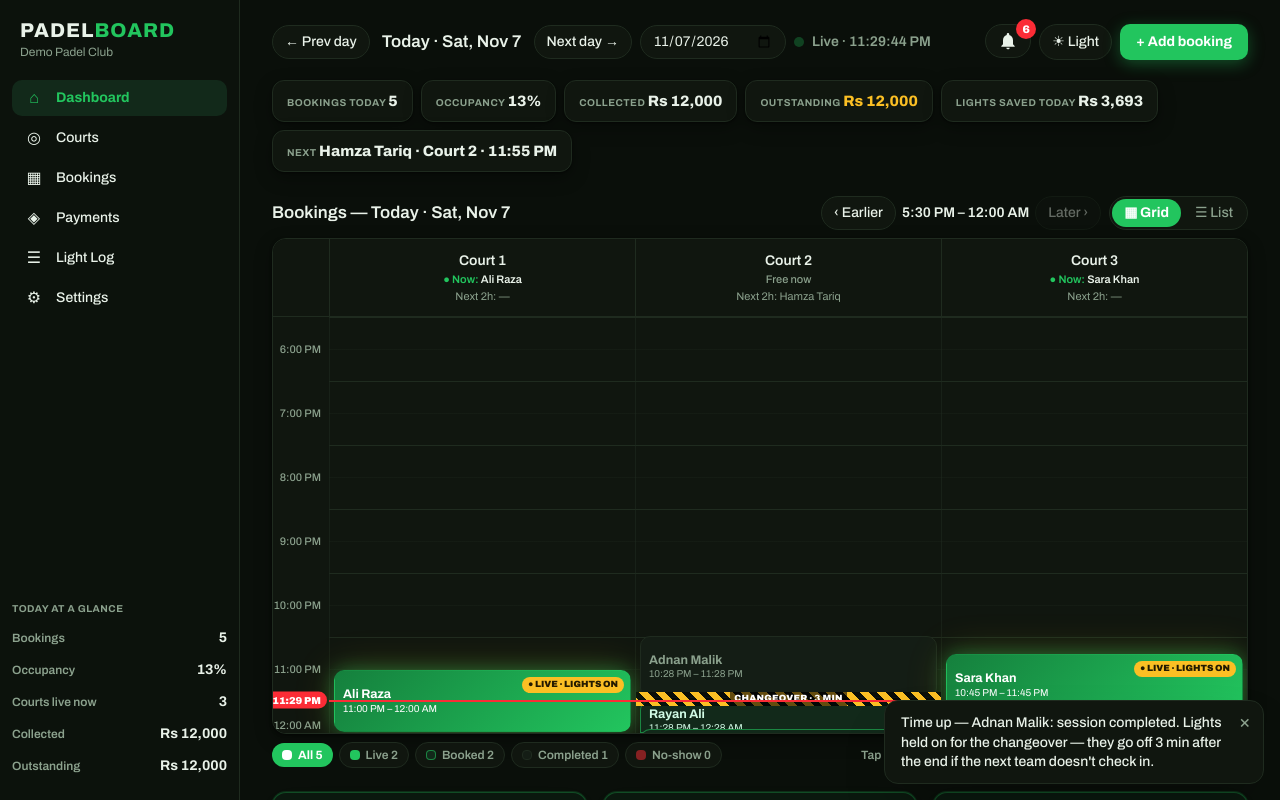
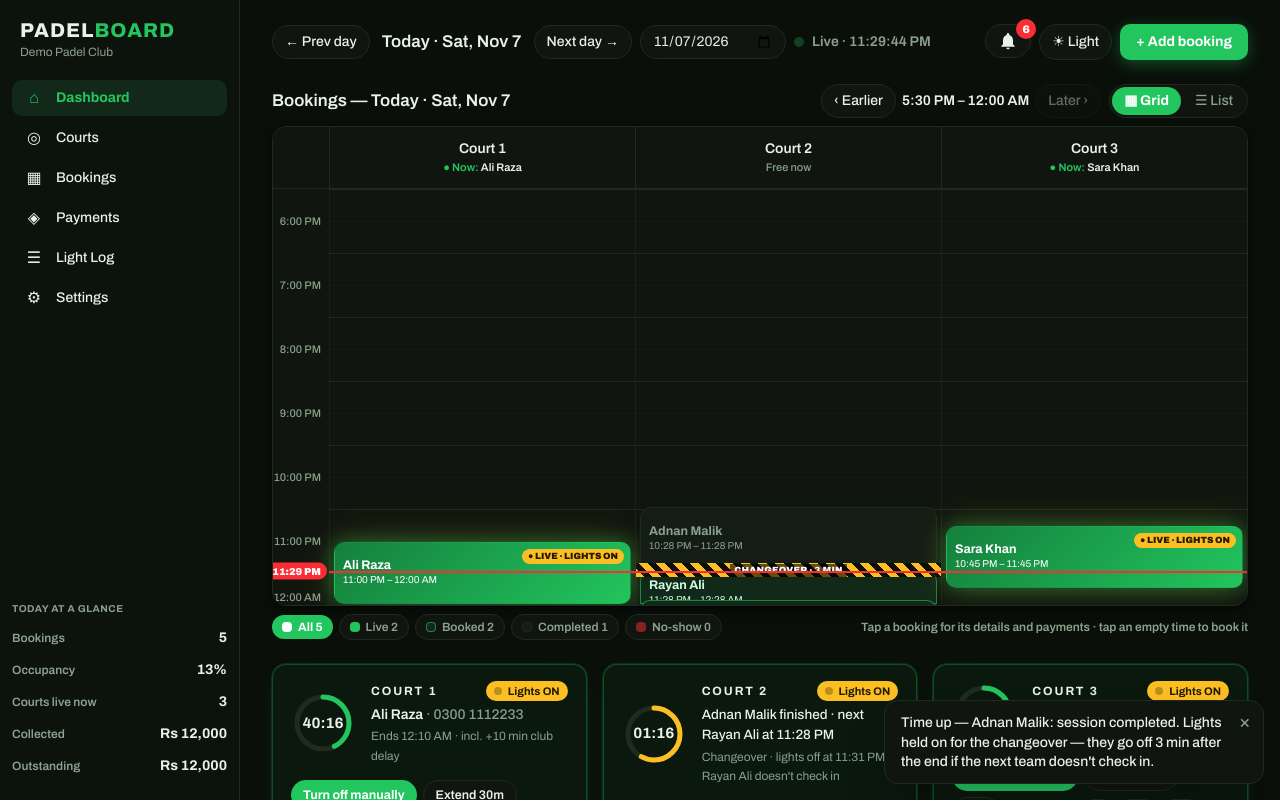
Before and after one commit to muneeb-m12/PadelBoard, a Next.js app: page / in a window 1280 px wide. Shown: the top 800 px of the page. Built offline with nearby package versions, Linux system fonts and the light colour scheme.

Commit message:
Remove stat chips row and Next 2h header line — page goes from header straight to Bookings; court headers keep Now/Free only

```diff
--- a/src/components/Dashboard.tsx
+++ b/src/components/Dashboard.tsx
@@ -592,24 +592,8 @@ export default function Dashboard() {
     setNotice("Demo data reset.");
   }
 
-  // ---- Day numbers (Doc §6): real light-hours from the day's log pairs ----
+  // ---- Day numbers ----
   const openMinutes = (settings.closingHour - settings.openingHour) * 60;
-  let lightMinutes = 0;
-  {
-    const sorted = [...log].sort((a, b) => a.at.getTime() - b.at.getTime());
-    const onSince = new Map<string, number>();
-    for (const e of sorted) {
-      if (e.action === "on") { if (!onSince.has(e.courtName)) onSince.set(e.courtName, e.at.getTime()); }
-      // "arrived" rows are not switch events (early check-in, lights still
-      // off) — only a real "off" closes an open interval.
-      else if (e.action === "off") { const s = onSince.get(e.courtName); if (s !== undefined) { lightMinutes += (e.at.getTime() - s) / 60_000; onSince.delete(e.courtName); } }
-    }
-    if (isToday) for (const s of onSince.values()) lightMinutes += (now.getTime() - s) / 60_000;
-  }
-  const lightHours = lightMinutes / 60;
-  const actualCost = lightHours * settings.lightingPowerKw * settings.electricityPricePerUnit;
-  const baselineCost = courts.length * (openMinutes / 60) * settings.lightingPowerKw * settings.electricityPricePerUnit;
-  const saved = Math.max(0, baselineCost - actualCost);
   const bookedMinutes = bookings.filter((b) => b.status === "booked" || b.status === "checked_in" || b.status === "completed")
     .reduce((sum, b) => sum + b.durationMinutes, 0);
   const utilization = courts.length && openMinutes ? Math.round((bookedMinutes / (courts.length * openMinutes)) * 100) : 0;
@@ -622,13 +606,10 @@ export default function Dashboard() {
   const collectedToday = moneyBookings.reduce((s, b) => s + paymentSummary(b).collected, 0);
   const outstandingToday = moneyBookings.reduce((s, b) => s + paymentSummary(b).outstanding, 0);
 
-  // ---- KICKS-style layout data (sidebar stats, stat chips, trend panel) ----
+  // ---- KICKS-style layout data (sidebar stats, trend panel) ----
   const scrollToId = (id: string) => document.getElementById(id)?.scrollIntoView({ behavior: "smooth", block: "start" });
   const liveNowCount = isToday ? bookings.filter((b) => b.status === "checked_in" && b.lightsOffAt !== null && b.lightsOffAt > now && bookingStart(b) <= now).length : 0;
   const courtsLive = isToday ? courts.filter((c) => lightsOnFor(c, now)).length : 0;
-  const nextBooking = [...bookings]
-    .filter((b) => b.status === "booked" && (!isToday || bookingStart(b) > now))
-    .sort((a, b) => a.startMinutes - b.startMinutes)[0];
   const trendCountFor = (iso: string) => (days[iso]?.bookings ?? []).filter((b) => b.status !== "cancelled").length;
   const trendDays = Array.from({ length: 7 }, (_, i) => {
     const iso = isoAddDays(selectedISO, i - 6);
@@ -683,28 +664,20 @@ export default function Dashboard() {
   // Grid court-header summaries (replacing the old "LED · kW" subline),
   // derived from the same gridBookings + gridBlockState the blocks use:
   // today — who is on the court now (live block, or the checked-in pending
-  // one) and which bookings start within the next 2 hours; other days —
-  // the day's booking count and its first booking. Cancelled bookings are
-  // already excluded via gridBookings; no-shows never count as playing or
-  // upcoming.
+  // one); other days — the day's booking count and its first booking.
+  // Cancelled bookings are already excluded via gridBookings.
   const courtHeaderSummary = (courtId: string) => {
     const courtBookings = gridBookings.filter((b) => b.courtId === courtId);
     let nowName: string | null = null;
-    let nowId: string | null = null;
     if (isToday) {
       for (const b of courtBookings) {
         const st = gridBlockState(b);
-        if (st.live || st.pending) { nowName = b.customerName; nowId = b.id; break; }
+        if (st.live || st.pending) { nowName = b.customerName; break; }
       }
     }
-    const upcoming = courtBookings
-      .filter((b) => b.id !== nowId && b.status !== "no_show" && b.startMinutes >= nowMinToday && b.startMinutes <= nowMinToday + 120)
-      .sort((a, b) => a.startMinutes - b.startMinutes);
     const first = [...courtBookings].sort((a, b) => a.startMinutes - b.startMinutes)[0] ?? null;
     return {
       nowName,
-      nextNames: upcoming.slice(0, 3).map((b) => b.customerName),
-      nextMore: Math.max(0, upcoming.length - 3),
       dayCount: courtBookings.length,
       first,
     };
@@ -890,27 +863,6 @@ export default function Dashboard() {
         </div>
       </header>
 
-      {/* Stat chips — the day's headline numbers; the last chip carries
-          the next booking that used to live on the hero card */}
-      <section className="mt-5 flex flex-wrap gap-2" aria-label="Day at a glance">
-        {[
-          { label: isToday ? "Bookings today" : "Bookings", value: String(counts.total), amber: false },
-          { label: "Occupancy", value: `${utilization}%`, amber: false },
-          { label: "Collected", value: fmtRs(collectedToday), amber: false },
-          { label: "Outstanding", value: fmtRs(outstandingToday), amber: true },
-          { label: isToday ? "Lights saved today" : "Lights saved", value: `Rs ${Math.round(saved).toLocaleString()}`, amber: false },
-        ].map((chip) => (
-          <div key={chip.label} className="panel-shadow rounded-xl border border-pb-border bg-pb-surface px-3.5 py-2">
-            <span className="text-[10px] font-bold uppercase tracking-wider text-pb-dim">{chip.label} </span>
-            <span className={`text-[15px] font-extrabold tabular-nums ${chip.amber ? "text-pb-amber" : ""}`}>{chip.value}</span>
-          </div>
-        ))}
-        <div className="panel-shadow rounded-xl border border-pb-border bg-pb-surface px-3.5 py-2">
-          <span className="text-[10px] font-bold uppercase tracking-wider text-pb-dim">Next </span>
-          <span className="text-[15px] font-extrabold">{nextBooking ? <>{nextBooking.customerName} · {courts.find((c) => c.id === nextBooking.courtId)?.name} · {formatMinutesOfDay(nextBooking.startMinutes)}</> : "No upcoming bookings"}</span>
-        </div>
-      </section>
-
       {/* Bookings — Doc §4: court × time schedule grid by default, list one tap away */}
       <section id="bookings" className="mt-6 scroll-mt-4">
         <div className="mb-2 flex flex-wrap items-center gap-2">
@@ -943,14 +895,9 @@ export default function Dashboard() {
                       <div key={c.id} className="flex-1 border-l border-pb-border px-2 py-3 text-center">
                         <p className="text-sm font-semibold">{c.name}</p>
                         {isToday ? (
-                          <>
-                            <p className="truncate text-[11px] font-medium text-pb-dim">
-                              {sum.nowName ? <><span className="font-semibold text-pb-accent">● Now: </span><span className="font-semibold text-pb-text">{sum.nowName}</span></> : "Free now"}
-                            </p>
-                            <p className="truncate text-[11px] text-pb-dim">
-                              {sum.nextNames.length > 0 ? `Next 2h: ${sum.nextNames.join(" · ")}${sum.nextMore > 0 ? ` +${sum.nextMore} more` : ""}` : "Next 2h: —"}
-                            </p>
-                          </>
+                          <p className="truncate text-[11px] font-medium text-pb-dim">
+                            {sum.nowName ? <><span className="font-semibold text-pb-accent">● Now: </span><span className="font-semibold text-pb-text">{sum.nowName}</span></> : "Free now"}
+                          </p>
                         ) : (
                           <>
                             <p className="truncate text-[11px] font-medium text-pb-dim">{sum.dayCount === 1 ? "1 booking" : `${sum.dayCount} bookings`}</p>
```
